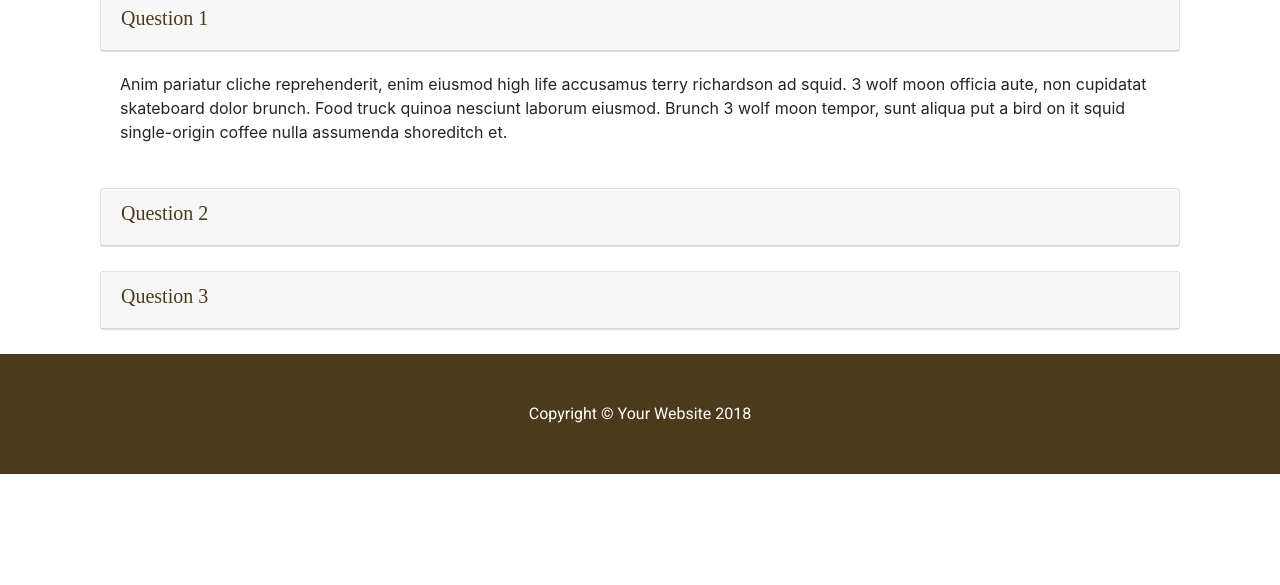
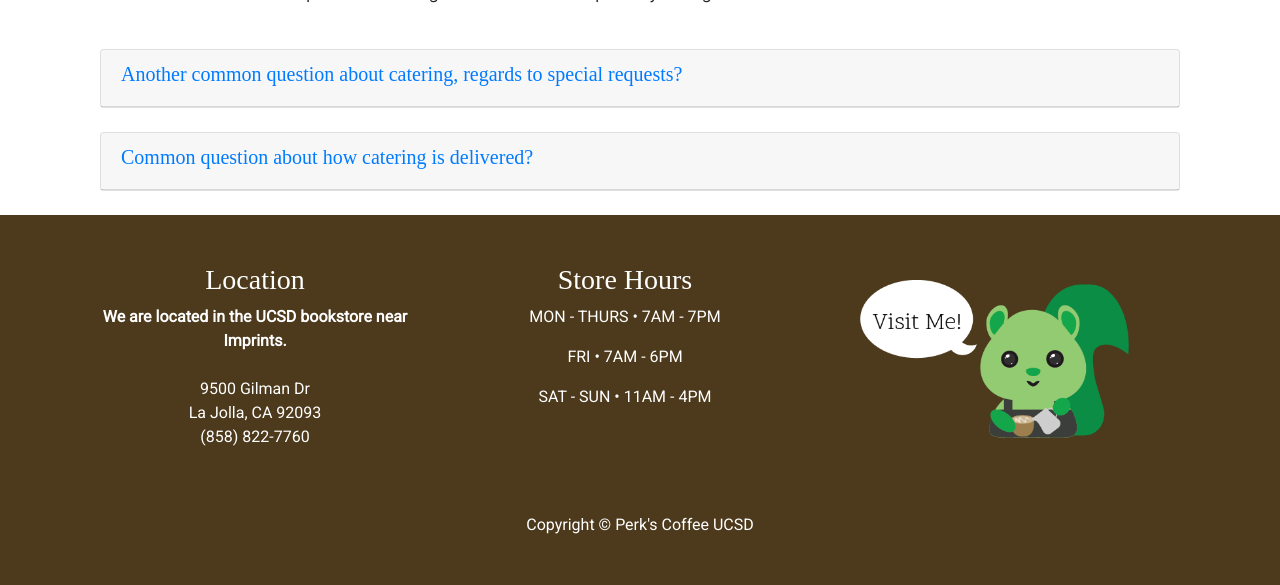
Before and after one commit to Anne-Le/cogs187b, a website: page perks_website/catering.html in a window 1280 px wide. Shown: the part 671-1256 px from the top of the page. Before the commit the page ends 1145 px from the top, so only its background shows below. Drawn offline with Linux system fonts and the light colour scheme; a web font is replaced by a local one.

Commit message:
edited catering contact, minor fixes

```diff
--- a/perks_website/catering.html
+++ b/perks_website/catering.html
@@ -8,11 +8,11 @@
     <meta name="description" content="">
     <meta name="author" content="">
 
-    <title>Catering</title>
+    <title>Catering - Perk's Coffee Shop</title>
 
     <!-- Bootstrap core CSS -->
     <link href="vendor/bootstrap/css/bootstrap.css" rel="stylesheet">
-    <link href="css/contact.css" rel="stylesheet">
+    <link href="css/catering.css" rel="stylesheet">
 
     <!-- Custom styles for this template -->
     <link href="css/modern-business.css" rel="stylesheet">
@@ -69,7 +69,7 @@
           <br>
           <div class="row">
             <div class="col-sm-4 mb-4">
-              <a href="">
+              <a href="PerksToGo.pdf">
                 <img class="card-image" src="images/catering-menu.png">
                 <div class="caption">
                     <p class="card-caption">Menu</p>
@@ -77,10 +77,10 @@
               </a>
             </div>
             <div class="col-sm-4 mb-4">
-              <a href="">
+              <a href="contact.html">
                 <img class="card-image" src="images/catering-inquire.png">
                 <div class="caption">
-                    <p class="card-caption">About</p>
+                    <p class="card-caption">Inquire</p>
                 </div>
               </a>
             </div>
@@ -94,42 +94,42 @@
         <div class="card">
           <a data-toggle="collapse" data-parent="#accordion" href="#collapseOne" aria-expanded="true" aria-controls="collapseOne">
             <div class="card-header" role="tab" id="headingOne">
-              <h5 class="brown-font">Question 1</h5>
+              <h5 class="brown-font">Common question about catering hours will go here?</h5>
             </div>
           </a>
         </div>
 
           <div id="collapseOne" class="collapse show" role="tabpanel" aria-labelledby="headingOne">
             <div class="card-body">
-              Anim pariatur cliche reprehenderit, enim eiusmod high life accusamus terry richardson ad squid. 3 wolf moon officia aute, non cupidatat skateboard dolor brunch. Food truck quinoa nesciunt laborum eiusmod. Brunch 3 wolf moon tempor, sunt aliqua put a bird on it squid single-origin coffee nulla assumenda shoreditch et.
+              Detailed answer for the question including a chart about hours possibly will figure out the details in next iteration.
             </div>
           </div><br>
 
         <div class="card">
           <a class="collapsed" data-toggle="collapse" data-parent="#accordion" href="#collapseTwo" aria-expanded="false" aria-controls="collapseTwo">
             <div class="card-header" role="tab" id="headingTwo">
-              <h5 class="brown-font">Question 2</h5>
+              <h5 class="brown-font">Another common question about catering, regards to special requests?</h5>
             </div>
           </a>
         </div>
 
         <div id="collapseTwo" class="collapse" role="tabpanel" aria-labelledby="headingTwo">
           <div class="card-body">
-              Anim pariatur cliche reprehenderit, enim eiusmod high life accusamus terry richardson ad squid. 3 wolf moon officia aute, non cupidatat skateboard dolor brunch. Food truck quinoa nesciunt laborum eiusmod. Brunch 3 wolf moon tempor, sunt aliqua put a bird on it squid single-origin coffee nulla assumenda shoreditch et.
+              Addresses special requests, how to make them, what can be accomodated, all that jazz.
           </div>
         </div><br>
 
         <div class="card">
           <a class="collapsed" data-toggle="collapse" data-parent="#accordion" href="#collapseThree" aria-expanded="false" aria-controls="collapseThree">
             <div class="card-header" role="tab" id="headingThree">
-              <h5 class="brown-font">Question 3</h5>
+              <h5 class="brown-font">Common question about how catering is delivered?</h5>
             </div>
           </a>
         </div>
 
           <div id="collapseThree" class="collapse" role="tabpanel" aria-labelledby="headingThree">
             <div class="card-body">
-              Anim pariatur cliche reprehenderit, enim eiusmod high life accusamus terry richardson ad squid. 3 wolf moon officia aute, non cupidatat skateboard dolor brunch.
+              Response detailing the specifics of delivery and how that is handled at Perks in regards to the different main items.
             </div>
           </div>
         </div>
@@ -144,7 +144,27 @@
     <!-- Footer -->
     <footer class="py-5 bg-dark">
       <div class="container">
-        <p class="m-0 text-center text-white">Copyright &copy; Your Website 2018</p>
+        <div class="row">
+          <div class="white col-sm-4 text-center">
+            <h3>Location</h3>
+              <p><strong>We are located in the UCSD bookstore near Imprints.</strong></br></br>
+                9500 Gilman Dr</br>
+                La Jolla, CA 92093</br>
+                (858) 822-7760
+              </p>
+          </div>
+          <div class="white col-sm-4 text-center">
+            <h3>Store Hours</h3>
+              <p>MON - THURS • 7AM - 7PM</p>
+              <p>FRI • 7AM - 6PM</p>
+              <p>SAT - SUN • 11AM - 4PM</p>
+          </div>
+          <div class="white col-sm-4 text-center">
+            <img class="perky-footer" src="images/talking_perky.png">
+          </div>
+        </div>
+      </br></br>
+        <p class="m-0 text-center text-white">Copyright &copy; Perk's Coffee UCSD</p>
       </div>
       <!-- /.container -->
     </footer>
--- /dev/null
+++ b/perks_website/css/catering.css
@@ -0,0 +1,8 @@
+.white{
+  color: white;
+}
+
+.perky-footer{
+  padding-top: 15px;
+  width: 80%;
+}
--- a/perks_website/css/contact.css
+++ b/perks_website/css/contact.css
@@ -59,3 +59,12 @@
 .clearfix{
     clear:both
 }
+
+.white{
+  color: white;
+}
+
+.perky-footer{
+  padding-top: 15px;
+  width: 80%;
+}
```
Also changed, not shown: perks_website/contact.html (+22 -2 lines), 1 other file.
